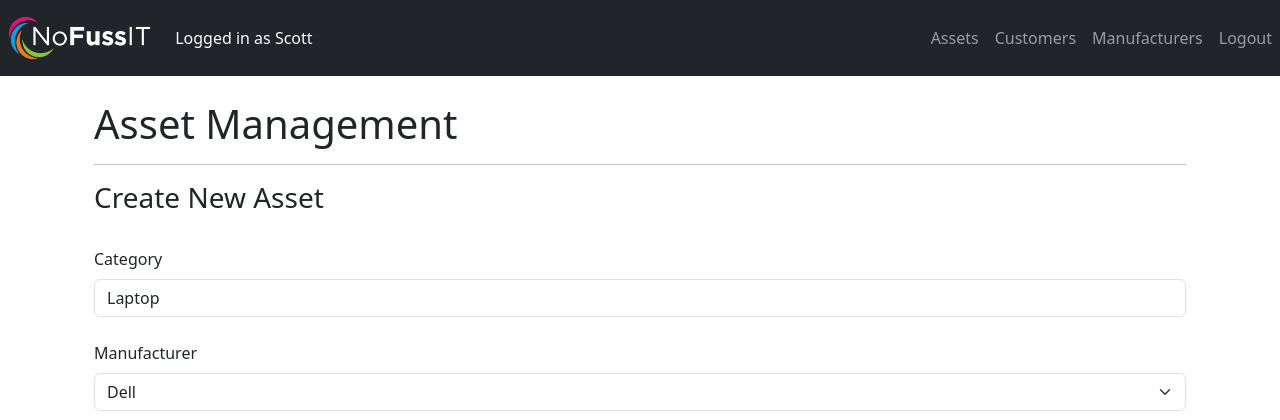
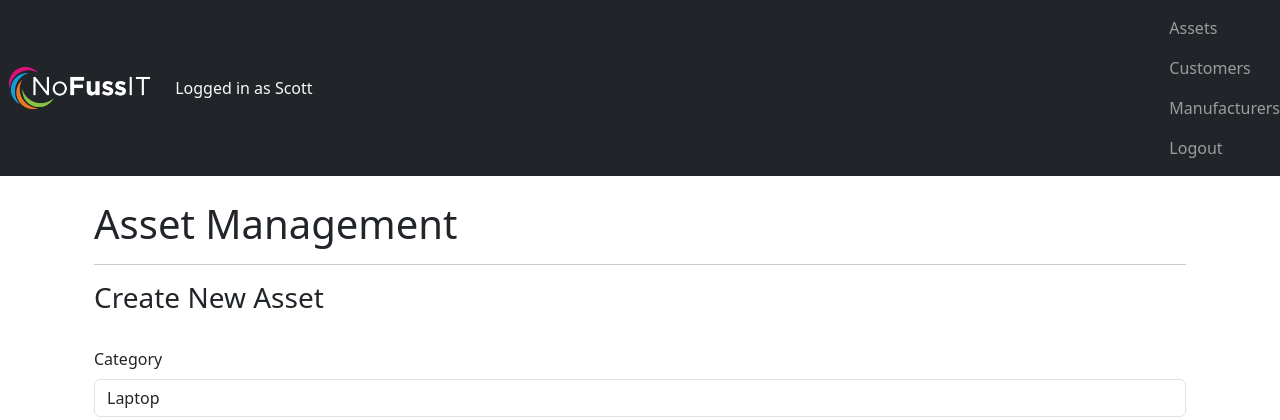
Before and after one commit to Scott-Boulter-Projects/assetsapp, a Flask app: page /assets in a window 1280 px wide. Shown: the top 420 px of the page. Run offline with Flask 3, Linux system fonts and the light colour scheme; a user stored in the database is signed in; data comes from the database, SQL or seed files in the repository.

Commit message:
User Interface improvements

```diff
--- a/app/templates/base.html
+++ b/app/templates/base.html
@@ -20,7 +20,7 @@
 <!-- Lines 27 to 52 utilise the Jinja2 templating engine to check if the user is logged in, and if they are they will see navigation links to the Assets, Customers, Manufacturers and Logout pages. But if they aren't, they will only see links to Register and Login -->
 
 <body>
-    <nav class="navbar navbar-expand-lg navbar-dark bg-dark">
+    <nav class="navbar navbar-dark bg-dark">
         <a class="navbar-brand" href="{{ url_for('main.index') }}">
             <img src="{{ url_for('static', filename='nofusslogo_sml.png') }}" alt="Logo" height="50">
         </a>
```
